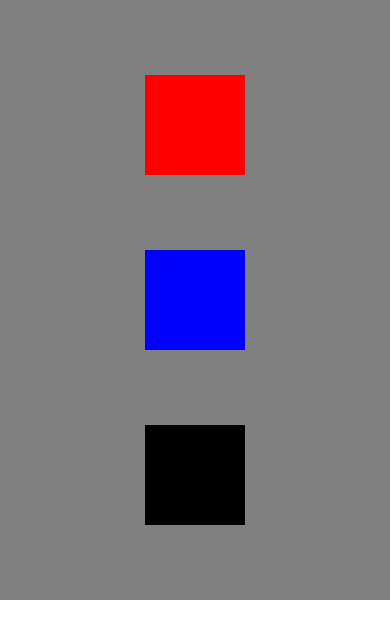
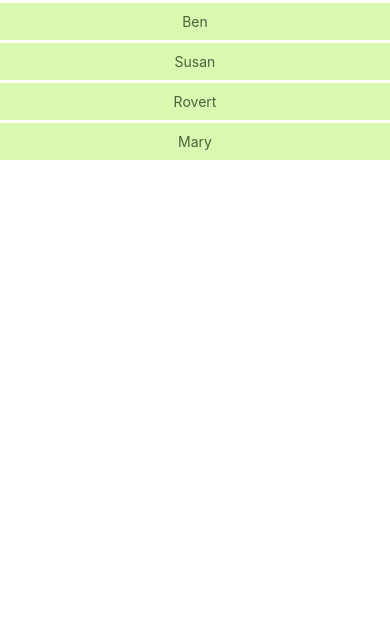
Before and after one commit to michaelloo/RN-AwesomeProject, a React Native app: screen / in a window 390 px wide. Shown: the top 638 px of the page. Built offline with nearby package versions, Linux system fonts and the light colour scheme.

Commit message:
Create List to display a list of names

```diff
--- a/App.js
+++ b/App.js
@@ -10,6 +10,7 @@
 import type { Node } from 'react';
 import { SafeAreaView, View, Text } from 'react-native';
 import Home from './Home';
+import List from './List';
 
 const App: () => Node = () => {
   const [myState, setMyState] = useState("Lorem ipsum dolor sit amet, consectetur adipisicing elit, used do eiusmod " +
@@ -23,7 +24,7 @@
 
   return (
     <SafeAreaView>
-      <Home />
+      <List />
     </SafeAreaView>
   );
 };
--- /dev/null
+++ b/List.js
@@ -0,0 +1,59 @@
+import React from "react";
+import { StyleSheet, Text, TouchableOpacity, View } from "react-native"
+
+const List = () => {
+    const state = {
+        names: [
+            {
+                id: 0,
+                name: "Ben"
+            },
+            {
+                id: 1,
+                name: "Susan"
+            },
+            {
+                id: 2,
+                name: "Rovert"
+            },
+            {
+                id: 3,
+                name: "Mary"
+            },
+        ],
+        alertItemName: (item) => {
+            alert(item.name)
+        }
+    }
+
+    return (
+        <View>
+            {state.names.map( (item, index) => (
+                <TouchableOpacity
+                key = { item.id }
+                style = { styles.container }
+                onPress = { () => state.alertItemName(item) }
+                >
+                <Text style = { styles.text }>
+                    {item.name}
+                </Text>
+                </TouchableOpacity>
+            )
+            )}
+        </View>
+    )
+}
+
+export default List
+
+const styles = StyleSheet.create( {
+    container: {
+        padding: 10,
+        marginTop: 3,
+        backgroundColor: '#d9f9b1',
+        alignItems: 'center',
+     },
+     text: {
+        color: '#4f603c'
+     }
+})
```
